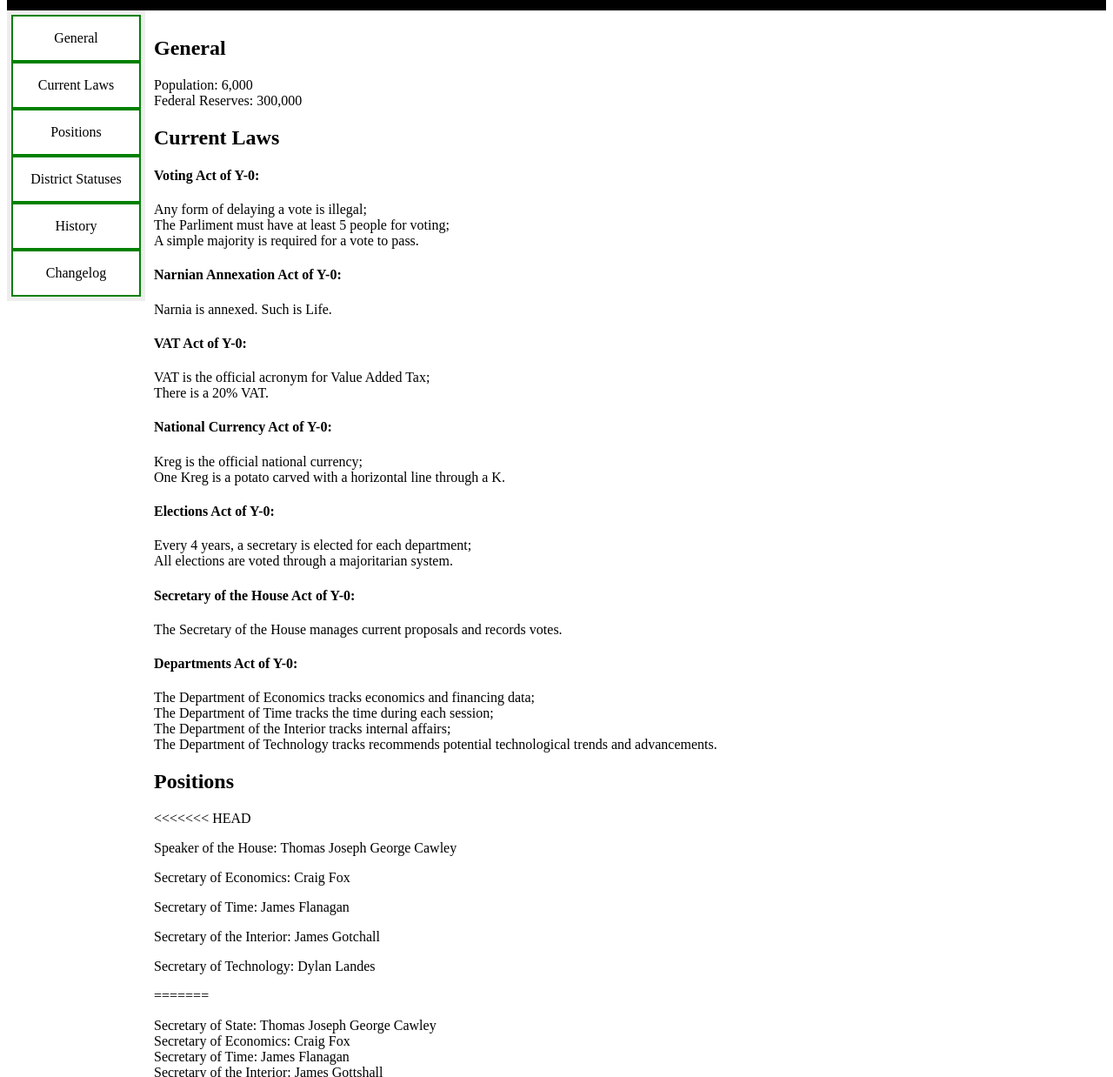
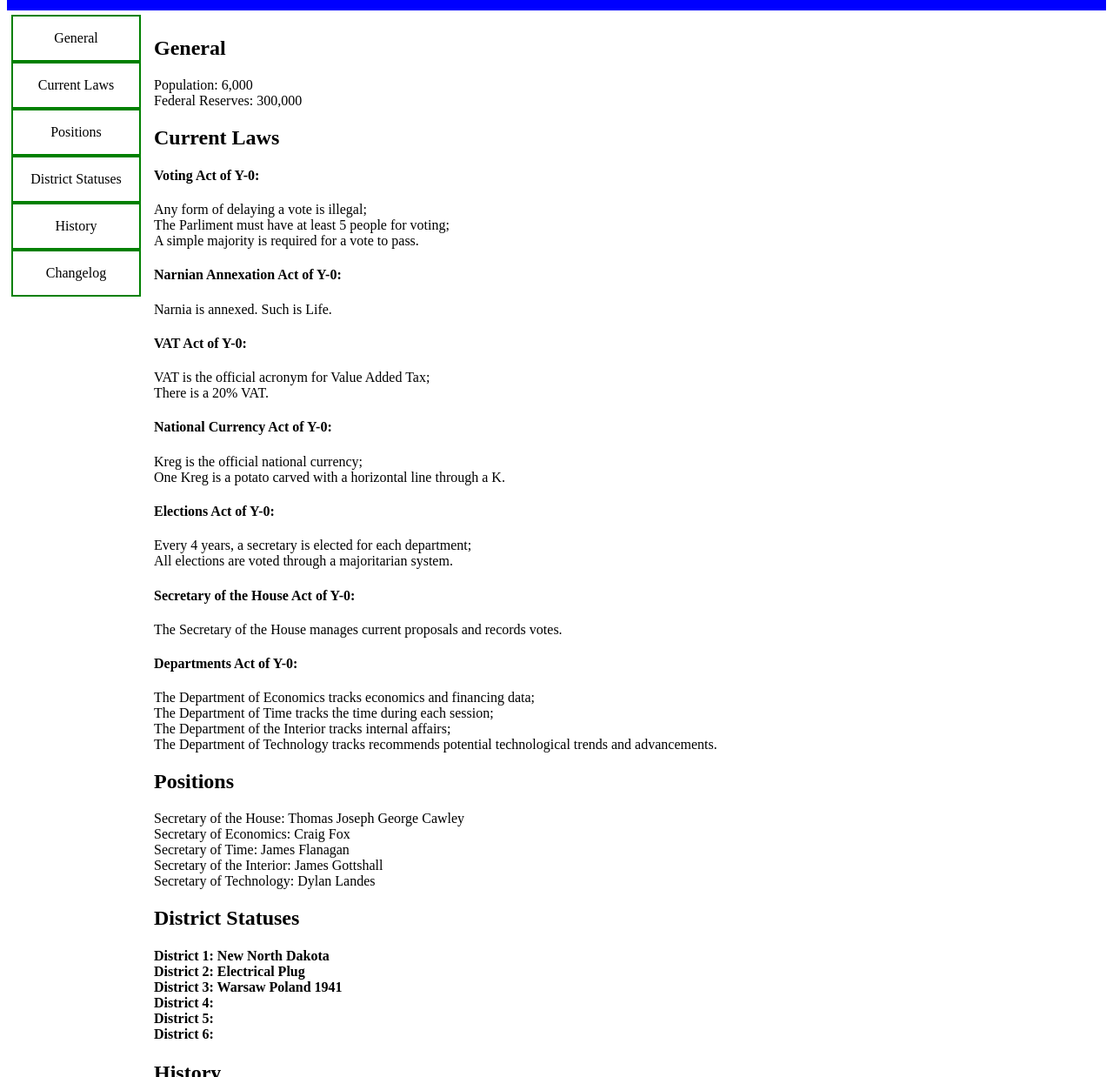
Before and after one commit to chris01b/invention64.github.io, a plain HTML site: page index.html in a window 1280 px wide. Shown: the part 86-1324 px from the top of the page at 87% size. Drawn offline with Linux system fonts and the light colour scheme.

Commit message:
Minor Changes

```diff
--- a/index.html
+++ b/index.html
@@ -6,14 +6,14 @@
 <link rel="shortcut icon" href="favicon.ico?" />
 <style>
 header {
-    background-color:black;
+    background-color:Blue;
     color:white;
     text-align:center;
     padding:5px;
 }
 nav {
     line-height:30px;
-    background-color:#eeeeee;
+    background-color:6AFA9F;
     float:left;
     padding:5px;
 }
@@ -104,15 +104,9 @@ Federal Reserves: 300,000<br></p>
 	All official RPS games are best 2 out of 3.<br></p> -->
 
 <h2 id="Positions">Positions</h2>
-<<<<<<< HEAD
-<p>Speaker of the House: Thomas Joseph George Cawley</p>
-<p>Secretary of Economics: Craig Fox</p>
-<p>Secretary of Time: James Flanagan</p>
-<p>Secretary of the Interior: James Gotchall</p>
-<p>Secretary of Technology: Dylan Landes</p>
-=======
-<p>Secretary of State: Thomas Joseph George Cawley<br>Secretary of Economics: Craig Fox<br>Secretary of Time: James Flanagan<br>Secretary of the Interior: James Gottshall<br>Secretary of Technology: Dylan Landes</p>
->>>>>>> refs/remotes/origin/master
+
+<p>Secretary of the House: Thomas Joseph George Cawley<br>Secretary of Economics: Craig Fox<br>Secretary of Time: James Flanagan<br>Secretary of the Interior: James Gottshall<br>Secretary of Technology: Dylan Landes</p>
+
 
 <h2 id="District">District Statuses</h2>
 <h4>District 1: New North Dakota<br>District 2: Electrical Plug<br>District 3: Warsaw Poland 1941<br>District 4: <br>District 5: <br>District 6: </h4>
@@ -124,7 +118,7 @@ Federal Reserves: 300,000<br></p>
 
 <footer>
 Check out this project on Github:
-<a href="https://github.com/CraigFox0/CraigFox.github.io">here</a>
+<a href="https://github.com/invention64/invention64.github.io">here</a>
 </footer>
 </body>
 
```
Also changed, not shown: 1 other file.
